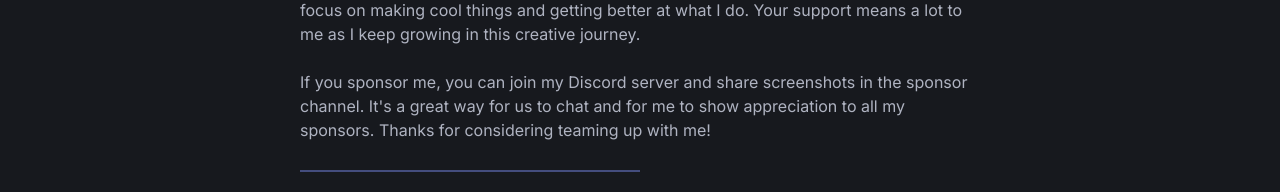
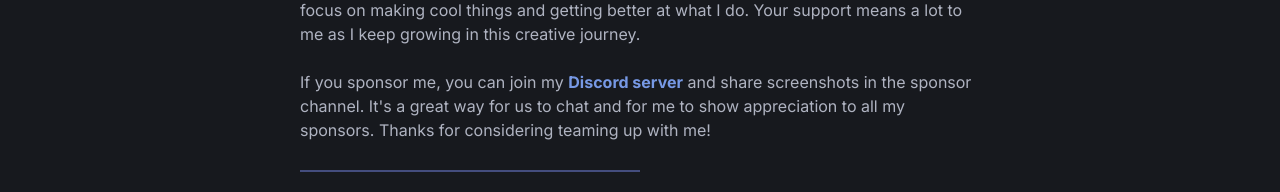
Before and after one commit to BIGBEASTISHANK/bigbeastishank.com, a Next.js app: page /sponsor in a window 1280 px wide. Shown: the part 334-526 px from the top of the page. Built offline with nearby package versions, Linux system fonts and the light colour scheme.

Commit message:
Update: sponsor dc link

```diff
--- a/src/components/Sponsor.jsx
+++ b/src/components/Sponsor.jsx
@@ -41,10 +41,17 @@ export default function SponsorComponent() {
             <br className={"select-none"} />
 
             <p>
-              If you sponsor me, you can join my Discord server and share
-              screenshots in the sponsor channel. It&apos;s a great way for us
-              to chat and for me to show appreciation to all my sponsors. Thanks
-              for considering teaming up with me!
+              If you sponsor me, you can join my{" "}
+              <a
+                href="/discord"
+                target="_blank"
+                className="text-[#7799E5] hover:underline outline-none"
+              >
+                <strong>Discord server</strong>
+              </a>{" "}
+              and share screenshots in the sponsor channel. It&apos;s a great
+              way for us to chat and for me to show appreciation to all my
+              sponsors. Thanks for considering teaming up with me!
             </p>
           </>
         }
```
